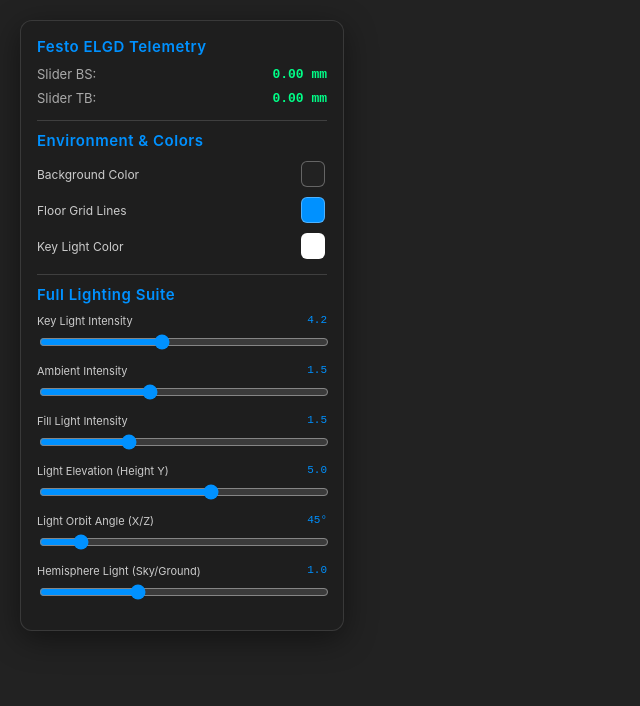
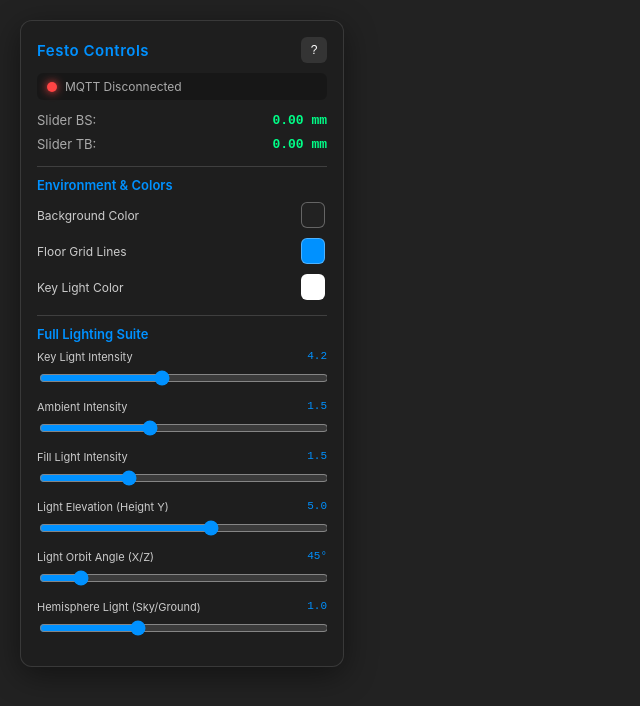
Before and after one commit to HBEngineer/FestoDigitalTwin, a plain HTML site: page index.html in a window 1280 px wide. Shown: the whole page, without its empty margins (0-640 px from the left). Drawn offline with nearby package versions, Linux system fonts and the light colour scheme.

Commit message:
Add files via upload

```diff
--- a/index.html
+++ b/index.html
@@ -27,7 +27,6 @@
       left: 20px;
       width: 290px;
       max-height: calc(100vh - 60px);
-      overflow-y: auto;
       background: rgba(30, 30, 30, 0.88);
       backdrop-filter: blur(12px);
       border: 1px solid rgba(255, 255, 255, 0.12);
@@ -35,23 +34,93 @@
       padding: 16px;
       box-shadow: 0 8px 32px 0 rgba(0, 0, 0, 0.45);
       z-index: 10;
+      transition: all 0.3s ease;
+      display: flex;
+      flex-direction: column;
     }
 
-    /* Custom scrollbar for control panel */
-    #status-card::-webkit-scrollbar {
-      width: 4px;
-    }
-    #status-card::-webkit-scrollbar-thumb {
-      background: rgba(255, 255, 255, 0.2);
-      border-radius: 4px;
+    .card-header {
+      display: flex;
+      justify-content: space-between;
+      align-items: center;
+      cursor: pointer;
+      user-select: none;
     }
 
     .card-title {
       font-size: 15px;
       font-weight: 600;
-      margin-bottom: 10px;
       color: #0091ff;
       letter-spacing: 0.5px;
+    }
+
+    .toggle-btn {
+      background: rgba(255, 255, 255, 0.1);
+      border: none;
+      color: #ffffff;
+      border-radius: 6px;
+      width: 26px;
+      height: 26px;
+      display: flex;
+      align-items: center;
+      justify-content: center;
+      font-size: 12px;
+      cursor: pointer;
+      transition: background 0.2s;
+    }
+
+    .toggle-btn:hover {
+      background: rgba(255, 255, 255, 0.2);
+    }
+
+    /* Collapsible Content Wrapper */
+    #panel-content {
+      overflow-y: auto;
+      max-height: calc(100vh - 120px);
+      margin-top: 10px;
+      transition: max-height 0.3s ease, opacity 0.2s ease;
+    }
+
+    #status-card.collapsed #panel-content {
+      max-height: 0;
+      opacity: 0;
+      margin-top: 0;
+      overflow: hidden;
+    }
+
+    /* Custom scrollbar */
+    #panel-content::-webkit-scrollbar {
+      width: 4px;
+    }
+    #panel-content::-webkit-scrollbar-thumb {
+      background: rgba(255, 255, 255, 0.2);
+      border-radius: 4px;
+    }
+
+    /* MQTT Connection Status Indicator */
+    .connection-wrapper {
+      display: flex;
+      align-items: center;
+      gap: 8px;
+      font-size: 12px;
+      margin-bottom: 12px;
+      padding: 6px 10px;
+      background: rgba(0, 0, 0, 0.2);
+      border-radius: 6px;
+    }
+
+    .status-dot {
+      width: 10px;
+      height: 10px;
+      border-radius: 50%;
+      background-color: #ff4444; /* Red by default */
+      box-shadow: 0 0 8px #ff4444;
+      transition: background-color 0.3s, box-shadow 0.3s;
+    }
+
+    .status-dot.connected {
+      background-color: #00ff88; /* Green when connected */
+      box-shadow: 0 0 8px #00ff88;
     }
 
     .telemetry-row {
@@ -76,6 +145,13 @@
       margin: 14px 0 10px 0;
       border: 0;
       border-top: 1px solid rgba(255, 255, 255, 0.15);
+    }
+
+    .section-subtitle {
+      font-size: 13px;
+      font-weight: 600;
+      margin-bottom: 8px;
+      color: #0091ff;
     }
 
     .control-group {
@@ -141,9 +217,21 @@
 <body>
 
   <div id="status-card">
+    <!-- Header with Toggle Button -->
+    <div class="card-header" id="panel-toggle">
+      <div class="card-title">Festo Controls</div>
+      <button class="toggle-btn" id="toggle-icon">?</button>
+    </div>
+
+    <!-- Collapsible Content -->
+    <div id="panel-content">
+      <!-- MQTT Status Indicator -->
+      <div class="connection-wrapper">
+        <div id="mqtt-dot" class="status-dot"></div>
+        <span id="mqtt-status-text" style="color: #aaaaaa;">MQTT Disconnected</span>
+      </div>
+
       <!-- Telemetry Section -->
-    <div class="card-title">Festo ELGD Telemetry</div>
-
       <div class="telemetry-row">
         <span class="telemetry-label">Slider BS:</span>
         <span id="pos-bs" class="telemetry-value">0.00 mm</span>
@@ -156,7 +244,7 @@
 
       <!-- Color Controls Section -->
       <hr class="section-divider" />
-    <div class="card-title">Environment & Colors</div>
+      <div class="section-subtitle">Environment & Colors</div>
 
       <div class="color-row">
         <span>Background Color</span>
@@ -175,7 +263,7 @@
 
       <!-- Full Lighting Controls Section -->
       <hr class="section-divider" />
-    <div class="card-title">Full Lighting Suite</div>
+      <div class="section-subtitle">Full Lighting Suite</div>
 
       <div class="control-group">
         <div class="control-header">
@@ -225,6 +313,7 @@
         <input type="range" id="light-hemi-slider" min="0" max="3" step="0.1" value="1.0">
       </div>
     </div>
+  </div>
 
   <div id="canvas-container"></div>
 
--- a/main.js
+++ b/main.js
@@ -33,7 +33,6 @@
 let gridHelper = new THREE.GridHelper(10, 10, 0x0091ff, 0x444444);
 scene.add(gridHelper);
 
-// Function to recreate floor grid when primary color changes
 function updateGridColor(colorHex) {
   scene.remove(gridHelper);
   gridHelper = new THREE.GridHelper(10, 10, new THREE.Color(colorHex), 0x444444);
@@ -41,7 +40,19 @@
 }
 
 // ==========================================
-// 2. FULL LIGHTING SUITE SETUP
+// 2. RETRACTILE PANEL TOGGLE LOGIC
+// ==========================================
+const statusCard = document.getElementById('status-card');
+const panelToggle = document.getElementById('panel-toggle');
+const toggleIcon = document.getElementById('toggle-icon');
+
+panelToggle.addEventListener('click', () => {
+  statusCard.classList.toggle('collapsed');
+  toggleIcon.textContent = statusCard.classList.contains('collapsed') ? '?' : '?';
+});
+
+// ==========================================
+// 3. DEFAULT LIGHTING SETUP
 // ==========================================
 const ambientLight = new THREE.AmbientLight(0xffffff, 1.5);
 scene.add(ambientLight);
@@ -60,8 +71,7 @@
 const hemiLight = new THREE.HemisphereLight(0xffffff, 0x444444, 1.0);
 scene.add(hemiLight);
 
-// Calculate X and Z positions based on angle in degrees
-let currentLightDistance = 7.07; // Distance from center
+let currentLightDistance = 7.07;
 function updateKeyLightPosition(angleDeg, heightY) {
   const rad = (angleDeg * Math.PI) / 180;
   keyLight.position.x = currentLightDistance * Math.cos(rad);
@@ -70,9 +80,8 @@
 }
 
 // ==========================================
-// 3. UI COLOR & LIGHT LISTENERS
+// 4. UI LISTENERS & CONTROL BINDINGS
 // ==========================================
-// Color Pickers
 const pickerBg = document.getElementById('color-bg-picker');
 const pickerGrid = document.getElementById('color-grid-picker');
 const pickerLight = document.getElementById('color-light-picker');
@@ -89,7 +98,6 @@
   keyLight.color.set(e.target.value);
 });
 
-// Light Sliders & Value Displays
 const sliderKey = document.getElementById('light-key-slider');
 const sliderAmb = document.getElementById('light-amb-slider');
 const sliderFill = document.getElementById('light-fill-slider');
@@ -141,7 +149,7 @@
 });
 
 // ==========================================
-// 4. MODEL LOADING & AUTO-CENTERING
+// 5. MODEL LOADING & AUTO-CENTERING
 // ==========================================
 let sliderBSMesh = null;
 let sliderTBMesh = null;
@@ -175,7 +183,6 @@
       }
     });
 
-    // Auto-center camera to bounding box
     const box = new THREE.Box3().setFromObject(model);
     const center = box.getCenter(new THREE.Vector3());
     const size = box.getSize(new THREE.Vector3());
@@ -193,8 +200,11 @@
 );
 
 // ==========================================
-// 5. MQTT WEBSOCKET CONNECTION
+// 6. MQTT WEBSOCKET CONNECTION & STATUS
 // ==========================================
+const mqttDot = document.getElementById('mqtt-dot');
+const mqttStatusText = document.getElementById('mqtt-status-text');
+
 const MQTT_BROKER = 'wss://0bd403ef4ed0449a81d8e2de7a705113.s1.eu.hivemq.cloud:8843/mqtt';
 const MQTT_TOPIC = 'festo/actuators/positions';
 
@@ -207,7 +217,23 @@
 
 client.on('connect', () => {
   console.log('[MQTT] Connected to HiveMQ Cloud via WebSocket!');
+  mqttDot.classList.add('connected');
+  mqttStatusText.textContent = 'MQTT Connected';
+  mqttStatusText.style.color = '#00ff88';
   client.subscribe(MQTT_TOPIC);
+});
+
+client.on('offline', () => {
+  mqttDot.classList.remove('connected');
+  mqttStatusText.textContent = 'MQTT Offline';
+  mqttStatusText.style.color = '#ff4444';
+});
+
+client.on('error', (err) => {
+  console.error('[MQTT Error]', err);
+  mqttDot.classList.remove('connected');
+  mqttStatusText.textContent = 'MQTT Error';
+  mqttStatusText.style.color = '#ff4444';
 });
 
 client.on('message', (topic, message) => {
@@ -233,7 +259,7 @@
 });
 
 // ==========================================
-// 6. RENDER LOOP
+// 7. RENDER LOOP
 // ==========================================
 function animate() {
   requestAnimationFrame(animate);
```
Lines whose indentation alone changed are shown as unchanged.
